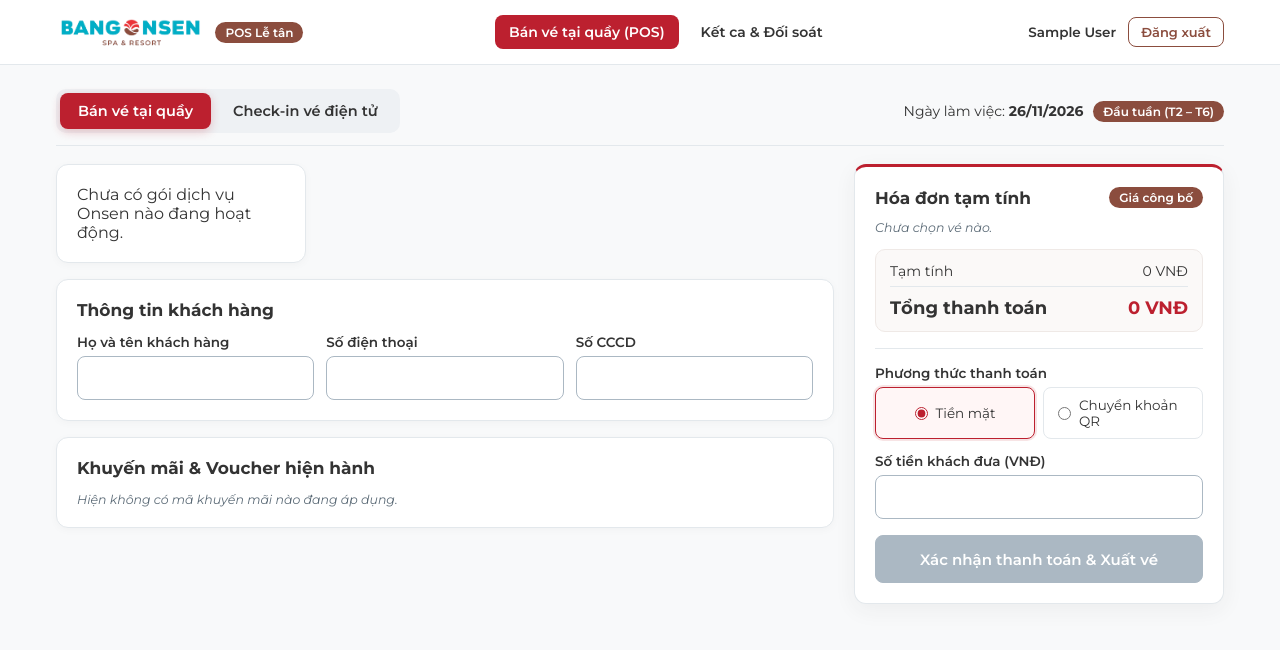
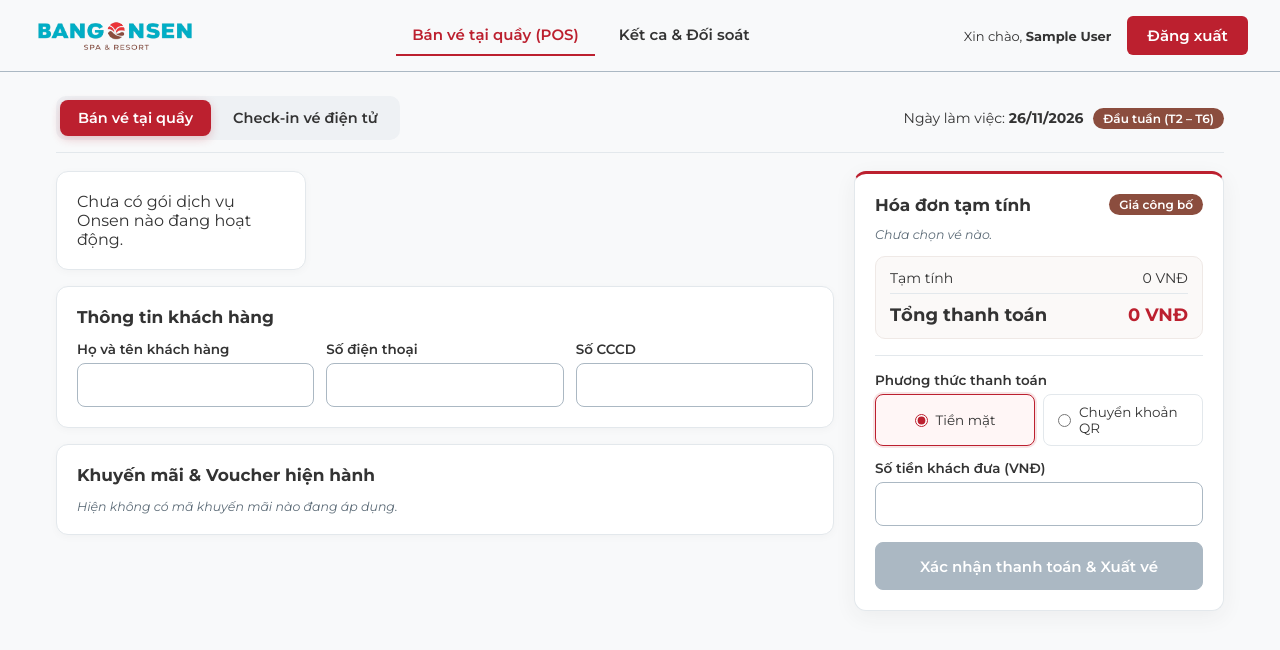
Before and after one commit to LanAnh2208/bang-onsen-ticketing, a Django app: page /pos/ in a window 1280 px wide. Shown: the top 650 px of the page. Run offline with Django 4.2, Linux system fonts and the light colour scheme; the visitor is signed in with stand-in values (Sample User, id 1); data that the repository does not hold is empty; some libraries are stand-ins or nearby versions.

Commit message:
sua lai header cua phan he POS

```diff
--- a/static/css/pos.css
+++ b/static/css/pos.css
@@ -1244,3 +1244,119 @@ body {
         flex: 1 1 100%;
     }
 }
+/* ================= ĐỒNG BỘ HEADER POS VỚI HEADER ADMIN ================= */
+.pos-header {
+    background-color: var(--pos-bg);
+    border-bottom: 1px solid var(--pos-gray);
+    padding: 0 32px;
+    min-height: 72px;
+    display: flex;
+    align-items: center;
+    justify-content: space-between;
+    gap: 16px;
+    position: sticky;
+    top: 0;
+    z-index: 100;
+}
+
+.pos-brand {
+    display: inline-flex;
+    align-items: center;
+    gap: 12px;
+    text-decoration: none;
+    color: var(--pos-text);
+}
+
+.pos-header-logo {
+    height: 40px;
+    width: auto;
+    object-fit: contain;
+    display: block;
+}
+
+.pos-nav {
+    display: flex;
+    align-items: center;
+    gap: 8px;
+}
+
+.pos-nav-link {
+    text-decoration: none;
+    color: var(--pos-text);
+    font-weight: 600;
+    font-size: 15px;
+    padding: 10px 16px;
+    border-radius: 6px;
+    background: transparent;
+    border-bottom: 2px solid transparent;
+    transition: color 0.2s ease, background-color 0.2s ease;
+}
+
+.pos-nav-link:hover {
+    color: var(--pos-red);
+    background-color: rgba(188, 32, 47, 0.06);
+}
+
+.pos-nav-link.active {
+    color: var(--pos-red);
+    background-color: transparent;
+    border-bottom: 2px solid var(--pos-red);
+    border-radius: 6px 6px 0 0;
+}
+
+.pos-user-bar {
+    display: flex;
+    align-items: center;
+    gap: 16px;
+}
+
+.pos-staff-name {
+    font-size: 13px;
+    font-weight: 400;
+    color: var(--pos-text);
+}
+
+.pos-logout-btn {
+    background-color: var(--pos-red);
+    color: #FFFFFF;
+    font-family: inherit;
+    font-weight: 600;
+    font-size: 15px;
+    padding: 10px 20px;
+    border: none;
+    border-radius: 6px;
+    text-decoration: none;
+    display: inline-flex;
+    align-items: center;
+    transition: background-color 0.2s ease;
+}
+
+.pos-logout-btn:hover {
+    background-color: var(--pos-red-hover);
+    color: #FFFFFF;
+}
+
+.pos-sticky {
+    top: 92px;
+}
+
+@media (max-width: 768px) {
+    .pos-header {
+        padding: 10px 16px;
+        flex-wrap: wrap;
+        height: auto;
+    }
+    .pos-nav {
+        width: 100%;
+        order: 3;
+        justify-content: center;
+    }
+    .pos-nav-link {
+        font-size: 13.5px;
+        padding: 8px 12px;
+    }
+    .pos-logout-btn {
+        font-size: 13.5px;
+        padding: 8px 14px;
+    }
+}
--- a/templates/pos/pos_base.html
+++ b/templates/pos/pos_base.html
@@ -9,15 +9,13 @@
     <link rel="preconnect" href="https://fonts.googleapis.com">
     <link rel="preconnect" href="https://fonts.gstatic.com" crossorigin>
     <link href="https://fonts.googleapis.com/css2?family=Montserrat:ital,wght@0,400;0,600;0,700;1,400&display=swap" rel="stylesheet">
-    <link rel="stylesheet" href="{% static 'css/pos.css' %}?v=4">
+    <link rel="stylesheet" href="{% static 'css/pos.css' %}?v=5">
     {% block extra_css %}{% endblock %}
 </head>
 <body>
     <header class="pos-header">
-        <div class="pos-container pos-header-inner">
         <a href="{% url 'pos:counter_sale' %}" class="pos-brand">
-                <img src="{% static 'images/logo.png' %}" alt="Logo Bang Onsen Spa &amp; Resort" class="pos-header-logo">
-                <span class="pos-badge-brown">POS Lễ tân</span>
+            <img src="{% static 'images/logo/logo-bang-onsen.png' %}" alt="Logo Bang Onsen Spa &amp; Resort" class="pos-header-logo">
         </a>
 
         <nav class="pos-nav" aria-label="Điều hướng phân hệ nhân viên">
@@ -31,10 +29,9 @@
 
         <div class="pos-user-bar">
             <span class="pos-staff-name">
-                    {{ request.user.full_name|default:request.user.username }}
+                Xin chào, <strong>{{ request.user.full_name|default:request.user.username }}</strong>
             </span>
             <a href="{% url 'pos:logout' %}" class="pos-logout-btn">Đăng xuất</a>
-            </div>
         </div>
     </header>
 
@@ -54,7 +51,7 @@
         </div>
     </main>
 
-    <script src="{% static 'js/pos.js' %}?v=3"></script>
+    <script src="{% static 'js/pos.js' %}?v=4"></script>
     {% block extra_js %}{% endblock %}
 </body>
 </html>
```
Lines whose indentation alone changed are shown as unchanged.
